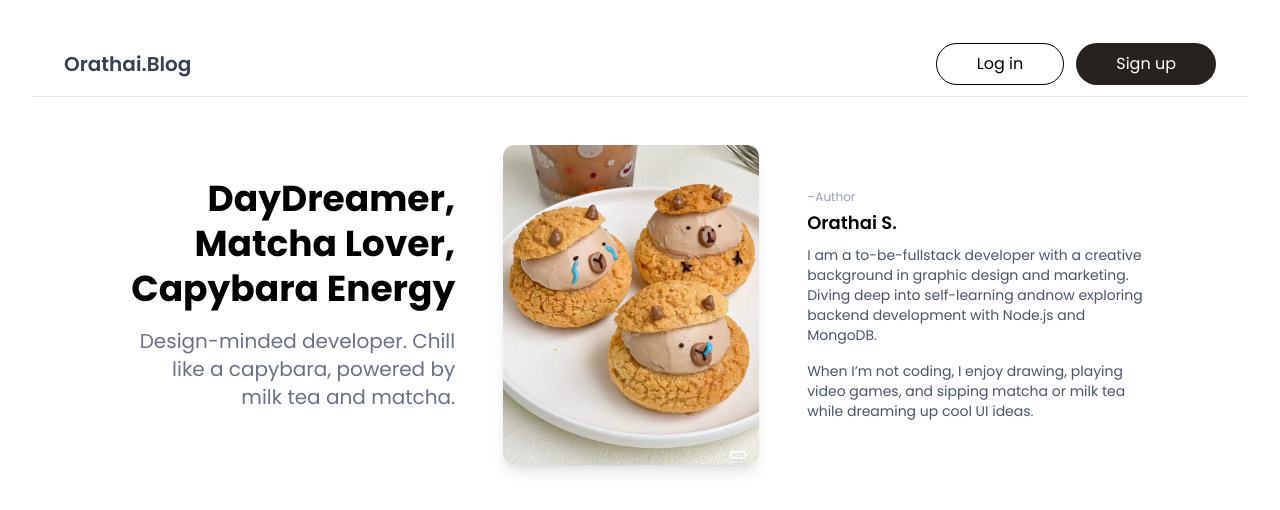
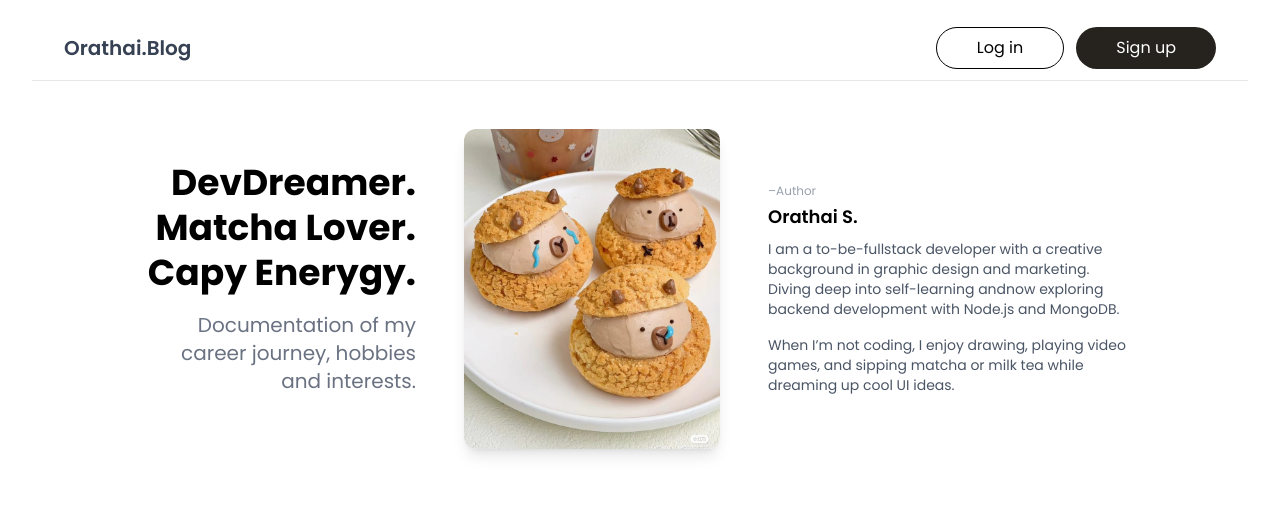
Before and after one commit to tatchunari/mayom-personal-blog, a React (Vite) app: page / in a window 1280 px wide. Shown: the top 510 px of the page. Built offline with nearby package versions, Linux system fonts and the light colour scheme.

Commit message:
fix: changes some words in the hero section

```diff
--- a/src/App.css
+++ b/src/App.css
@@ -4,6 +4,6 @@
 #root {
   max-width: 1280px;
   margin: 0 auto;
-  padding: 2rem;
+  padding: 1rem 2rem;
   text-align: center;
 }
--- a/src/components/HeroSection.jsx
+++ b/src/components/HeroSection.jsx
@@ -7,12 +7,12 @@ const HeroSection = () => {
         {/* Left: Headline and description */}
         <div className="flex flex-col items-center md:items-start md:text-left max-w-md">
           <h1 className="text-3xl md:text-4xl font-bold mb-4 leading-tight md:text-right">
-            DayDreamer, <br className="md:hidden" />
-            Matcha Lover,<br />
-            Capybara Energy
+            DevDreamer. <br className="md:hidden" />
+            Matcha Lover.<br />
+            Capy Enerygy.
           </h1>
           <p className="text-gray-500 mb-6 text-base md:text-xl md:text-right">
-            Design-minded developer. Chill like a capybara, powered by milk tea and matcha.
+            Documentation of my career journey, hobbies <br />and interests.
           </p>
         </div>
 
```
